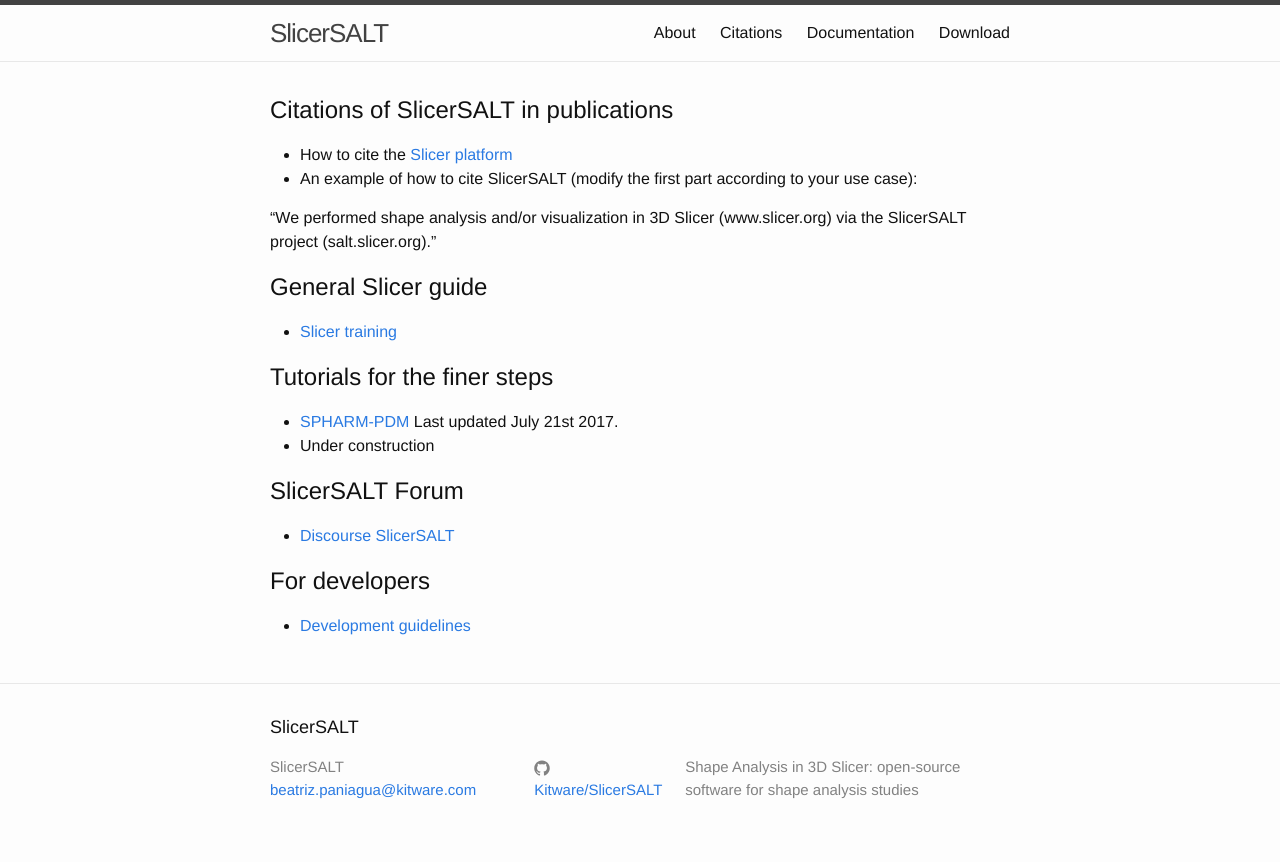
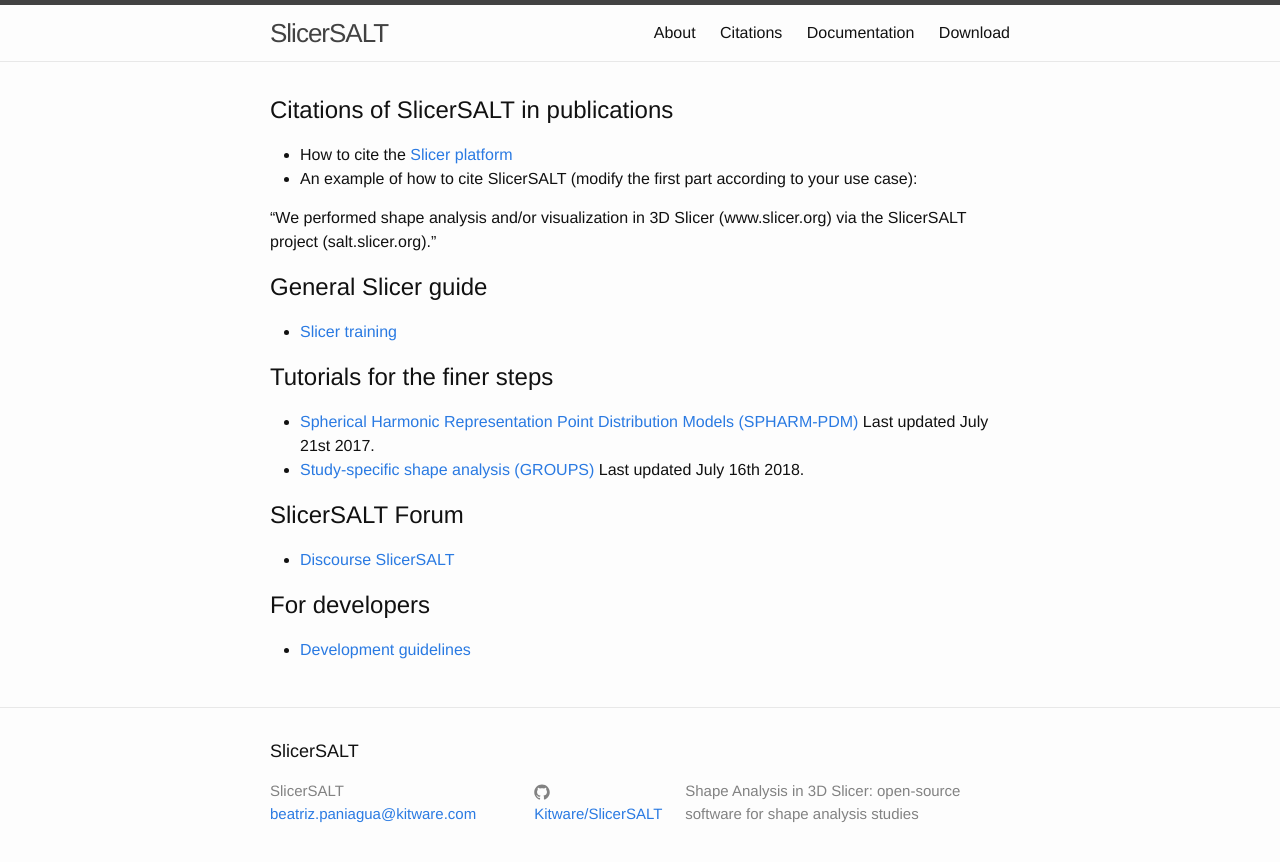
Before and after one commit to slicersalt/slicersalt.github.io, a Jekyll site: the page built from docs/index.md, in a window 1280 px wide. Shown: the top 862 px of the page. Built offline with Jekyll 4.4.1, drawn with Linux system fonts in a browser that asks for light colours.

Commit message:
ENH: Add GROUPS tutorial link to doc page

```diff
--- a/docs/index.md
+++ b/docs/index.md
@@ -18,8 +18,8 @@
 
 Tutorials for the finer steps
 ---------------------
-* [SPHARM-PDM](https://github.com/NIRALUser/SPHARM-PDM/blob/master/Doc/SPHARM-PDM-Tutorial.pdf) Last updated July 21st 2017.
-* Under construction
+* [Spherical Harmonic Representation Point Distribution Models (SPHARM-PDM)](https://github.com/NIRALUser/SPHARM-PDM/blob/master/Doc/SPHARM-PDM-Tutorial.pdf) Last updated July 21st 2017.
+* [Study-specific shape analysis (GROUPS)](https://github.com/slicersalt/slicersalt.github.io/blob/master/docs/GROUPS-Tutorial-July16_2018.pdf) Last updated July 16th 2018.
 
 SlicerSALT Forum
 ---------------------
```
